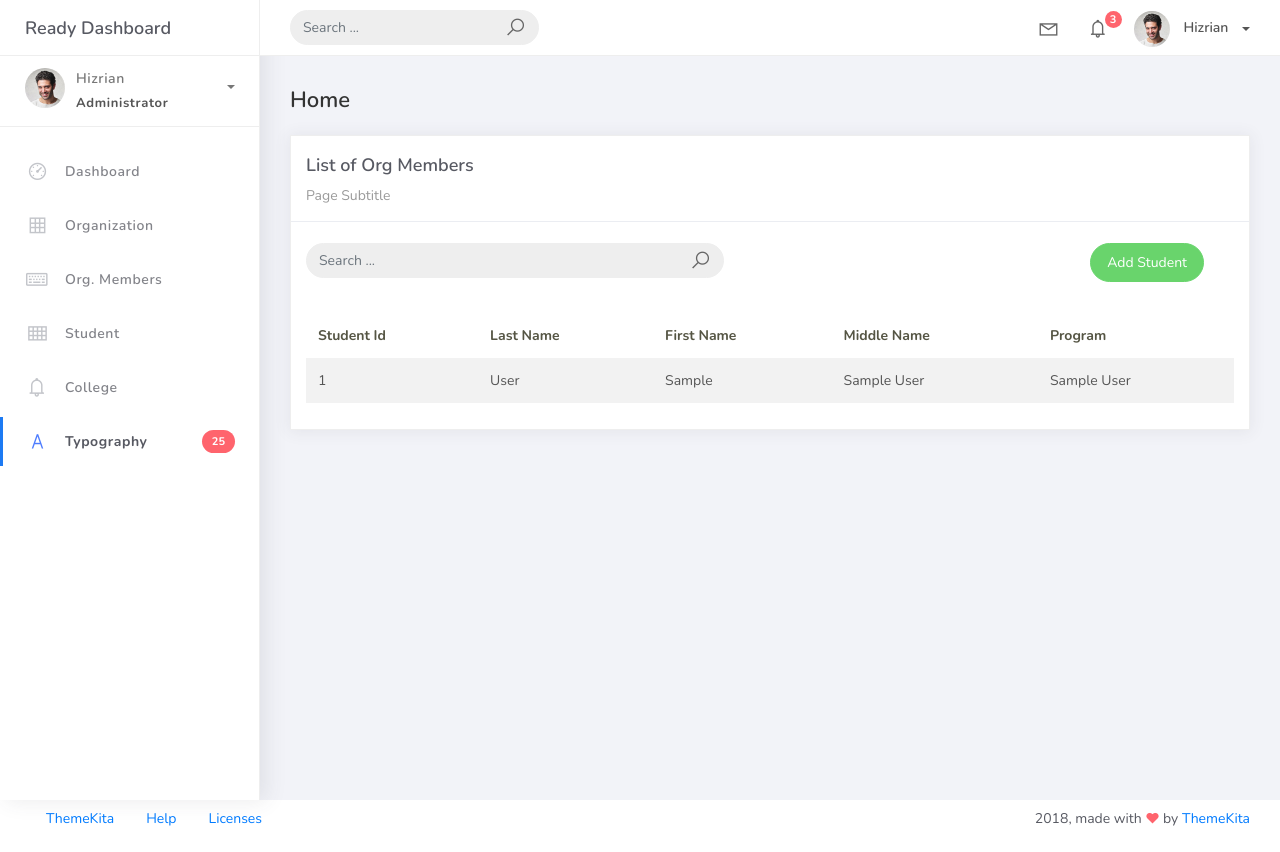
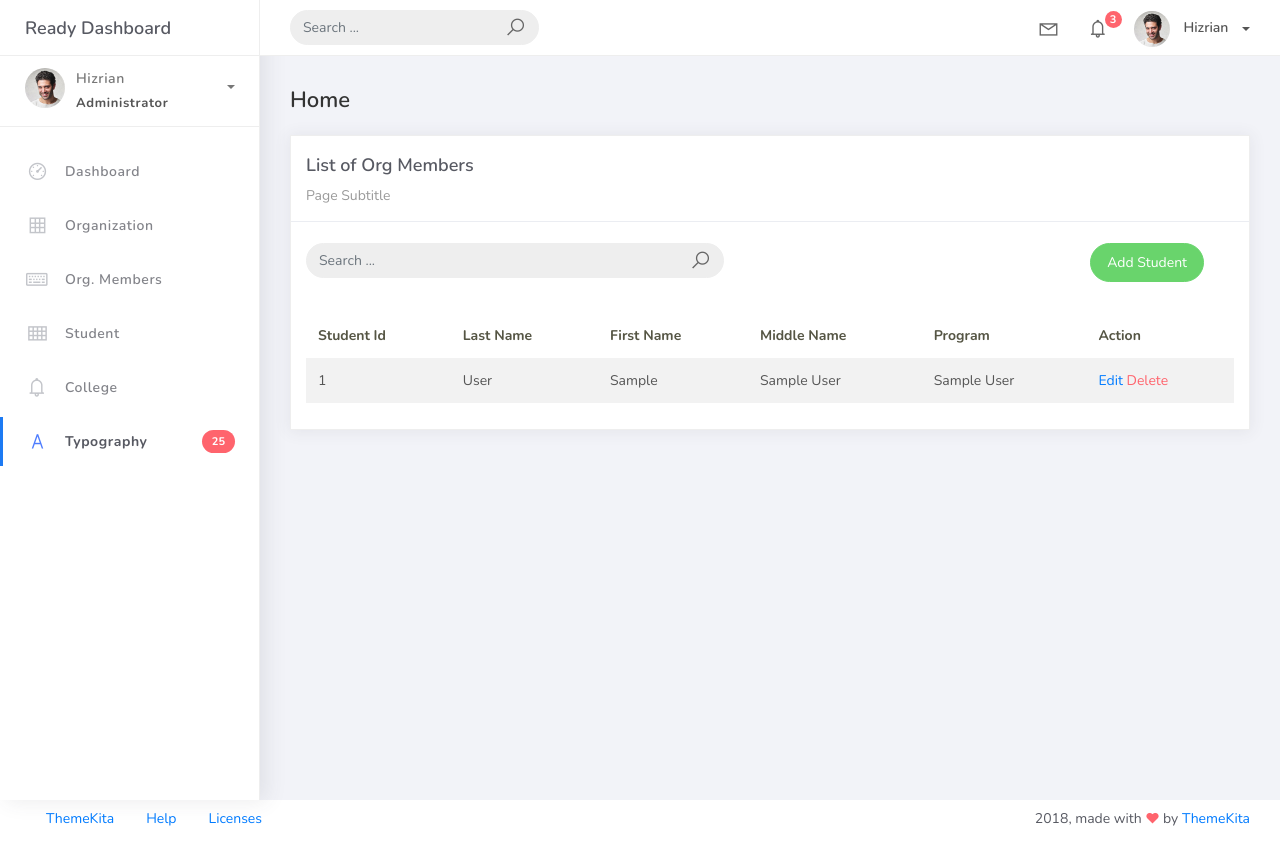
Before and after one commit to clasarageth/PSUSphere, a Django app: page /student_list in a window 1280 px wide. Run offline with Django 5.2, Linux system fonts and the light colour scheme; tables that the repository leaves empty hold one stand-in row (values such as "Sample post"); some libraries are stand-ins or nearby versions.

Commit message:
Student Update View

```diff
--- a/projectsite/projectsite/urls.py
+++ b/projectsite/projectsite/urls.py
@@ -16,7 +16,7 @@ Including another URLconf
 """
 from django.contrib import admin
 from django.urls import path
-from studentorg.views import HomePageView,OrganizationList, OrganizationCreateView, OrganizationUpdateView, OrganizationDeleteView, OrgMemberList, OrgMemberCreateView, OrgMemberUpdateView, OrgMemberDeleteView, StudentList, StudentCreateView
+from studentorg.views import HomePageView,OrganizationList, OrganizationCreateView, OrganizationUpdateView, OrganizationDeleteView, OrgMemberList, OrgMemberCreateView, OrgMemberUpdateView, OrgMemberDeleteView, StudentList, StudentCreateView, StudentUpdateView
 from studentorg import views
 
 urlpatterns = [
@@ -32,6 +32,5 @@ urlpatterns = [
     path('orgmember_list/<pk>/delete', OrgMemberDeleteView.as_view(), name='orgmember-delete'),
     path('student_list', StudentList.as_view(), name='student-list'),
     path('student_list/add', StudentCreateView.as_view(), name='student-add'),
-
-
+    path('student_list/<pk>', views.StudentUpdateView.as_view(), name='student-update'),
 ]
--- a/projectsite/studentorg/views.py
+++ b/projectsite/studentorg/views.py
@@ -73,3 +73,9 @@ class StudentCreateView(CreateView):
     form_class = StudentForm
     template_name = 'student_form.html'
     success_url = reverse_lazy('student-list')
+
+class StudentUpdateView(UpdateView):
+    model = Student
+    form_class = StudentForm
+    template_name = 'student_form.html'
+    success_url = reverse_lazy('student-list')
--- a/projectsite/templates/student_list.html
+++ b/projectsite/templates/student_list.html
@@ -44,6 +44,7 @@
                                     <th scope="col">First Name</th>
                                     <th scope="col">Middle Name</th>
                                     <th scope="col">Program</th>
+                                    <th scope="col">Action</th>
                                 </tr>
                             </thead>
                             <tbody>
@@ -54,6 +55,10 @@
                                     <td>{{ object.firstname }}</td>
                                     <td>{{ object.middlename }}</td>
                                     <td>{{ object.program }}</td>
+                                    <td>
+                                        <a href="student_list/{{ object.id }}">Edit</a>
+                                        <a href="student_list/{{ object.id }}/delete" class="text-danger">Delete</a>
+                                    </td>
                                 </tr>
                                     {% empty %}
                                     <tr>
```
